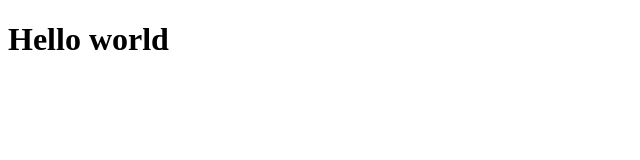
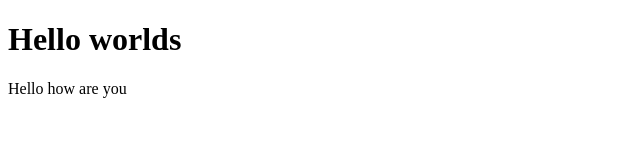
Before and after one commit to bikkukumarprajapati/weather, a plain HTML site: page Readgit.html in a window 1280 px wide. Shown: the whole page, without its empty margins (0-640 px from the left). Drawn offline with Linux system fonts and the light colour scheme.

Commit message:
new div element add

```diff
--- a/Readgit.html
+++ b/Readgit.html
@@ -6,6 +6,7 @@
     <title>How to push file in github</title>
 </head>
 <body>
-    <div><h1>Hello world</h1></div>
+    <div><h1>Hello worlds</h1></div>
+    <div>Hello how are you</div>
 </body>
 </html>
```
